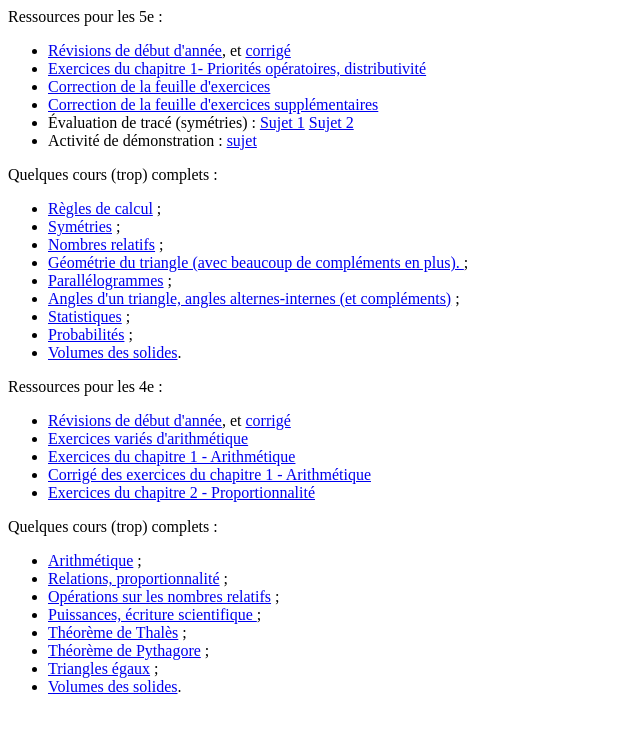
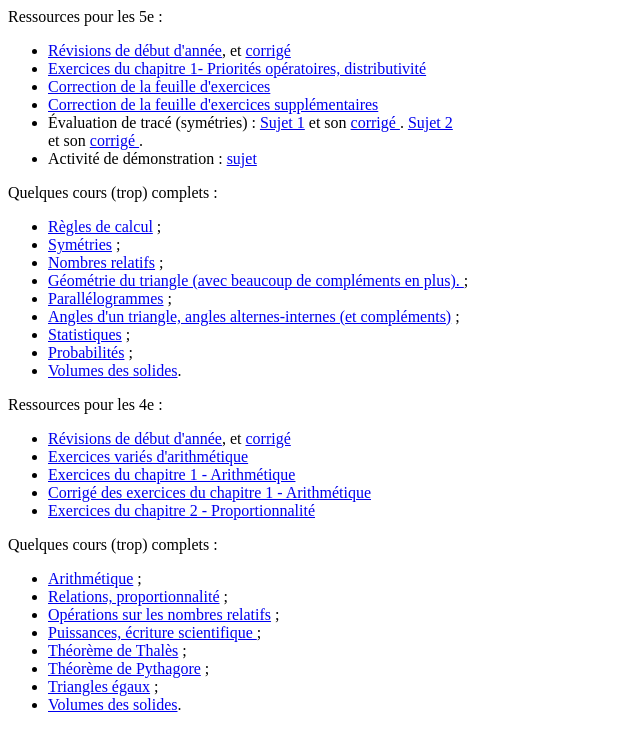
Before and after one commit to leturcqd/ressources, a plain HTML site: page index.html in a window 1280 px wide. Shown: the whole page, without its empty margins (0-640 px from the left). Drawn offline with Linux system fonts and the light colour scheme.

Commit message:
corrigés

```diff
--- a/index.html
+++ b/index.html
@@ -27,9 +27,13 @@
       Correction de la feuille d'exercices supplémentaires</a></li>
   <li> Évaluation de tracé (symétries) :
     <a href = "https://leturcqd.github.io/ressources/5e/Contrôles/Chapitre2/Sujet1.pdf">
-      Sujet 1</a>
+      Sujet 1</a> et son <a href = "https://leturcqd.github.io/ressources/5e/Contrôles/Chapitre2/Corrigé1.pdf">
+        corrigé
+      </a>.
     <a href = "https://leturcqd.github.io/ressources/5e/Contrôles/Chapitre2/Sujet2.pdf">
-      Sujet 2</a></li>
+      Sujet 2</a></li>et son <a href = "https://leturcqd.github.io/ressources/5e/Contrôles/Chapitre2/Corrigé2.pdf">
+        corrigé
+      </a>.
   <li> Activité de démonstration :
     <a href ="https://leturcqd.github.io/ressources/5e/Exercices/Chapitre2/Activit%C3%A9_rectangle.pdf"> sujet</a>
   </li>
```
Also changed, not shown: 3 other files.
